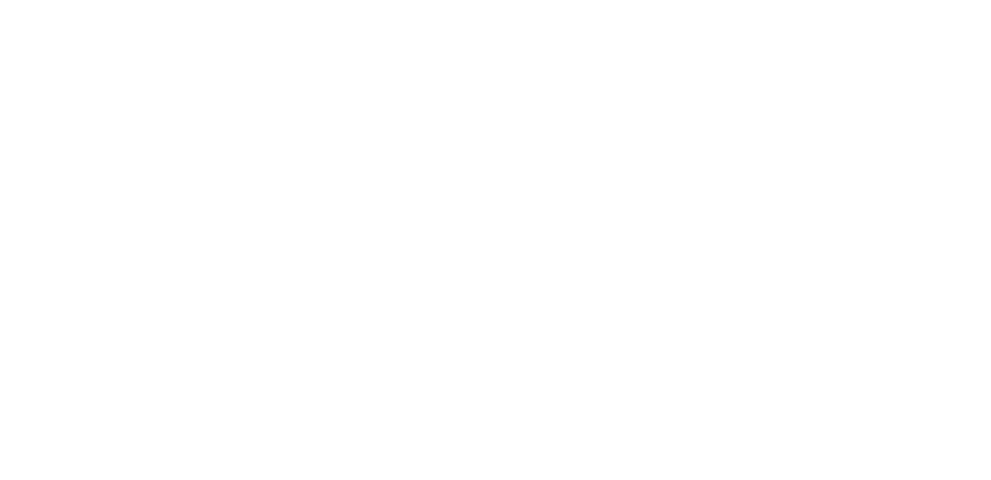
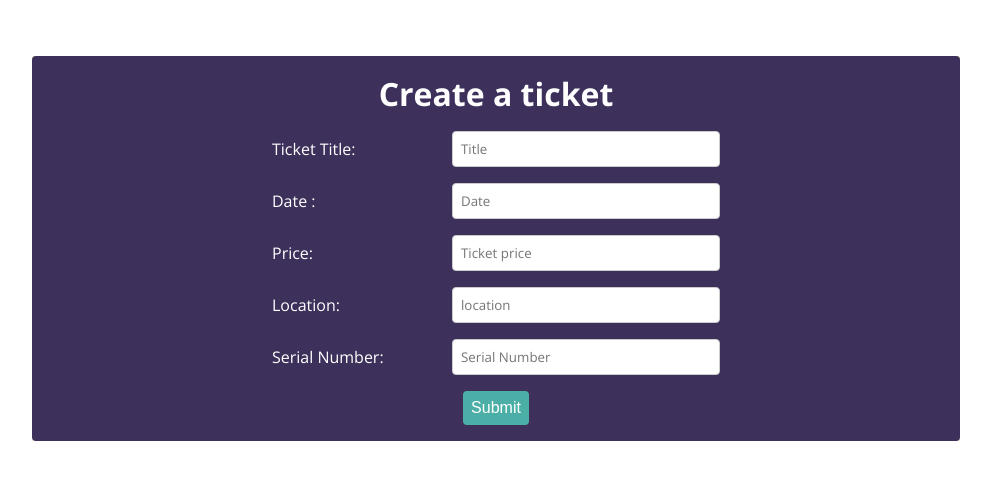
Before and after one commit to leosilberg/ResaleTickets, a plain HTML site: page app/createTicket/createTicker.html in a window 1280 px wide. Shown: the whole page, without its empty margins (144-1135 px from the left). Drawn offline with nearby package versions, Linux system fonts and the light colour scheme.

Commit message:
create ticket css + reset css

```diff
--- a/app/createTicket/createTicker.html
+++ b/app/createTicket/createTicker.html
@@ -11,9 +11,42 @@
       crossorigin="anonymous"
       referrerpolicy="no-referrer"
     />
+    <link rel="preconnect" href="https://fonts.googleapis.com">
+    <link rel="preconnect" href="https://fonts.gstatic.com" crossorigin>
+    <link href="https://fonts.googleapis.com/css2?family=Open+Sans:ital,wght@0,300..800;1,300..800&display=swap" rel="stylesheet">
     <link rel="stylesheet" href="../styles/styles.css" />
+    <link rel="stylesheet" href="./createTicket.css">
   </head>
-  <body></body>
+  <body>
+
+    <div class="main">
+      <form class="create_ticket_form">
+        <div><h1 class="create_ticket_h1">Create a ticket</h1></div>
+        <div class="label_and_input">
+        <label for="title">Ticket Title:</label>
+        <input type="text" id="title" name="title" placeholder="Title">
+      </div>
+      <div class="label_and_input">
+        <label for="date">Date :</label>
+        <input type="text" id="date" name="date" placeholder="Date">
+      </div>
+      <div class="label_and_input">
+        <label for="price">Price:</label>
+        <input type="number" id="price" name="price" placeholder="Ticket price" min="0">
+      </div>
+      <div class="label_and_input">
+        <label for="location">Location:</label>
+        <input type="text" id="location" name="location" placeholder="location">
+      </div>
+      <div class="label_and_input">
+        <label for="serialnumber">Serial Number:</label>
+        <input type="text" id="serialnumber" name="serialnumber" placeholder="Serial Number">
+      </div>
+        <input type="submit" value="Submit">
+      </form>
+    </div>
+
+  </body>
   <script
     src="https://cdnjs.cloudflare.com/ajax/libs/axios/1.7.2/axios.min.js"
     integrity="sha512-JSCFHhKDilTRRXe9ak/FJ28dcpOJxzQaCd3Xg8MyF6XFjODhy/YMCM8HW0TFDckNHWUewW+kfvhin43hKtJxAw=="
--- a/app/createTicket/createTicket.css
+++ b/app/createTicket/createTicket.css
@@ -0,0 +1,69 @@
+body {
+    display: flex;
+    justify-content: center;
+    font-family: "Open Sans", sans-serif;
+}
+
+.main {
+    margin-top: 3rem;
+    color: white;
+    background-color: antiquewhite;
+    display: flex;
+    justify-content: center;
+}
+
+.create_ticket_form {
+    background-color: #201449dc;
+    display: flex;
+    flex-direction: column;
+    align-items: center;
+    border-radius: 4px;
+    gap: 1rem;
+    width: 70vw;
+    padding: 1rem;
+}
+
+.create_ticket_h1 {
+    margin: 0;
+}
+
+.label_and_input {
+    width: 50%;
+    display: flex;
+    justify-content: space-between;
+    align-items: center;
+}
+
+.label_and_input input {
+    width: 250px;
+}
+
+.label_and_input input[type="text"],
+.label_and_input input[type="number"] {
+    font-family: "Open Sans", sans-serif;
+    padding: 8px;
+    border: 1px solid #ccc;
+    border-radius: 4px;
+    transition: border-color 0.3s;
+}
+
+.label_and_input input[type="text"]:focus,
+.label_and_input input[type="number"]:focus {
+    border-color: #93bbdf;
+    outline: none;
+}
+
+input[type="submit"] {
+    padding: 8px;
+    background-color: #4cafa7;
+    border: none;
+    border-radius: 4px;
+    color: white;
+    font-size: 16px;
+    cursor: pointer;
+    transition: background-color 0.3s;
+}
+
+input[type="submit"]:hover {
+    background-color: #639691;
+}
--- a/app/styles/reset.css
+++ b/app/styles/reset.css
@@ -0,0 +1,46 @@
+/*
+  1. Use a more-intuitive box-sizing model.
+*/
+*, *::before, *::after {
+    box-sizing: border-box;
+  }
+  /*
+    2. Remove default margin
+  */
+  * {
+    margin: 0;
+  }
+  /*
+    Typographic tweaks!
+    3. Add accessible line-height
+    4. Improve text rendering
+  */
+  body {
+    line-height: 1.5;
+    -webkit-font-smoothing: antialiased;
+  }
+  /*
+    5. Improve media defaults
+  */
+  img, picture, video, canvas, svg {
+    display: block;
+    max-width: 100%;
+  }
+  /*
+    6. Remove built-in form typography styles
+  */
+  input, button, textarea, select {
+    font: inherit;
+  }
+  /*
+    7. Avoid text overflows
+  */
+  p, h1, h2, h3, h4, h5, h6 {
+    overflow-wrap: break-word;
+  }
+  /*
+    8. Create a root stacking context
+  */
+  #root, #__next {
+    isolation: isolate;
+  }
```
Also changed, not shown: app/services/tickets.service.js (+4 -3 lines).
